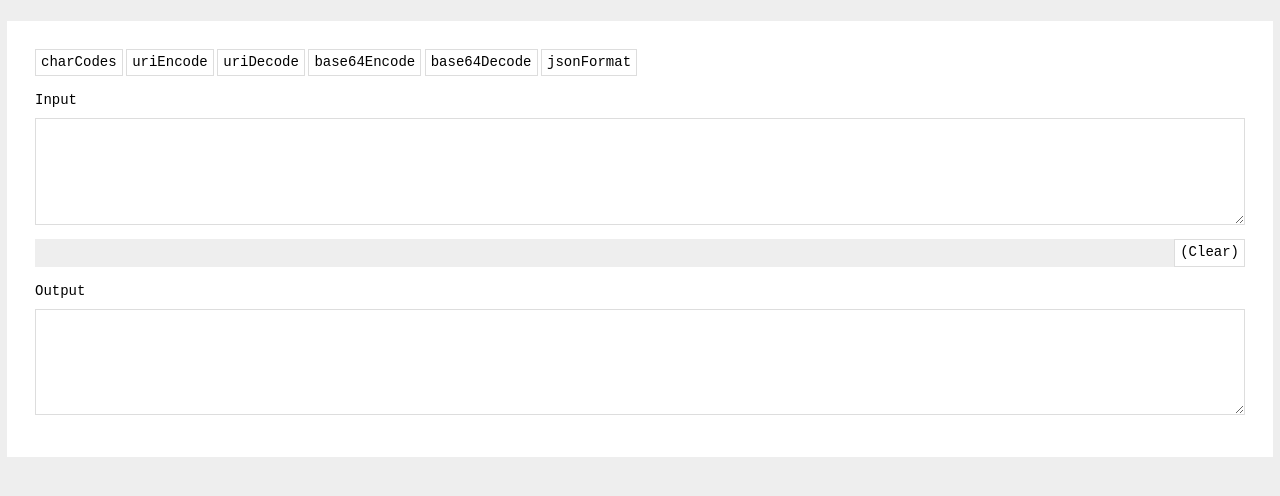
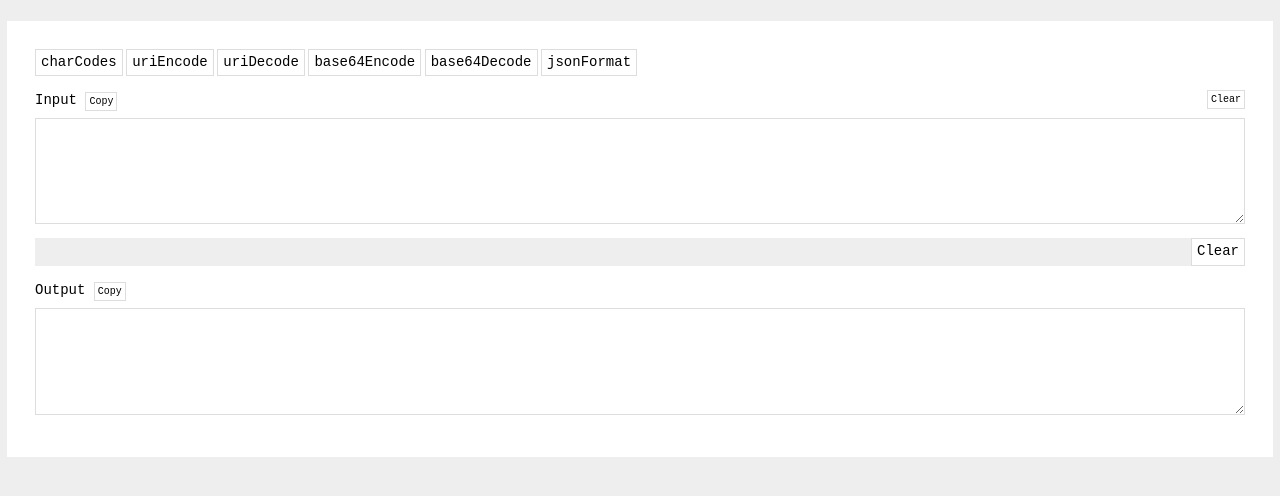
Before and after one commit to fbacall/fbacall.github.io, a Jekyll site: the page util.html, which Jekyll copies as it is, in a window 1280 px wide. Shown: the top 496 px of the page. Built offline with Jekyll 4.4.1, drawn with Linux system fonts in a browser that asks for light colours.

Commit message:
Add copy and clear buttons. Debounce recalc

```diff
--- a/util.html
+++ b/util.html
@@ -35,11 +35,6 @@
             padding: 2em;
         }
 
-        label {
-            display: block;
-            margin-bottom: 0.5em;
-        }
-
         textarea {
             border: 1px solid var(--border);
             display: block;
@@ -58,10 +53,8 @@
         }
 
         #pipeline-wrapper {
-
             background: var(--bg);
             overflow: auto;
-
         }
 
         #pipeline {
@@ -117,24 +110,48 @@ height: 2em;
         section {
             margin-bottom: 1em;
         }
+
+        .io {
+            margin-top: 0.5em;
+        }
+
+        .btn-sm {
+            font-size: 10px;
+            padding: 1px 3px;
+        }
+
+        .left {
+            float: left;
+        }
+
+        .right {
+            float: right;
+        }
     </style>
 </head>
 <body>
 <div class="wrapper">
     <section id="tools"></section>
     <section>
+        <div>
             <label for="input">Input</label>
+            <span class="btn btn-sm" data-copy="input" style="display: none;">Copy</span>
+            <span class="right btn btn-sm" id="clear-input">Clear</span>
+        </div>
         <textarea id="input" class="io input"></textarea>
     </section>
     <section>
         <div id="pipeline-wrapper">
-            <div class="btn" id="clear-pipeline">(Clear)</div>
+            <div class="btn" id="clear-pipeline">Clear</div>
             <div id="pipeline"></div>
         </div>
         <div id="error"></div>
     </section>
     <section>
+        <div>
             <label for="output">Output</label>
+            <span class="btn btn-sm" data-copy="output" style="display: none;">Copy</span>
+        </div>
         <textarea id="output" class="io output"></textarea>
     </section>
 </div>
@@ -240,19 +261,34 @@ height: 2em;
                     swapTool(tool);
                 }
 
-                recalc();
+                queueRecalc();
             });
 
             toolBox.appendChild(toolEl);
         }
 
-        const clearEl = document.getElementById('clear-pipeline');
-        clearEl.addEventListener('click', function () {
+        document.getElementById('clear-pipeline').addEventListener('click', function () {
             clearPipeline();
-            recalc();
+            queueRecalc();
         });
 
-        document.getElementById('input').addEventListener('keyup', recalc);
+        document.getElementById('input').addEventListener('keyup', queueRecalc);
+
+        document.getElementById('clear-input').addEventListener('click', function () {
+            document.getElementById('input').value = '';
+            queueRecalc();
+        });
+
+        if (navigator.clipboard) {
+            document.querySelectorAll('[data-copy]').forEach(function (button) {
+                button.style.display = '';
+                button.addEventListener('click', function () {
+                    copyToClipboard(document.getElementById(button.dataset.copy));
+                    button.innerText = 'Copied!';
+                    setTimeout(() => { button.innerText = 'Copy' }, 1000);
+                });
+            });
+        }
     });
 </script>
 </body>
```
Also changed, not shown: other parts of util.html (+8 -4 lines). Lines whose indentation alone changed are shown as unchanged.
